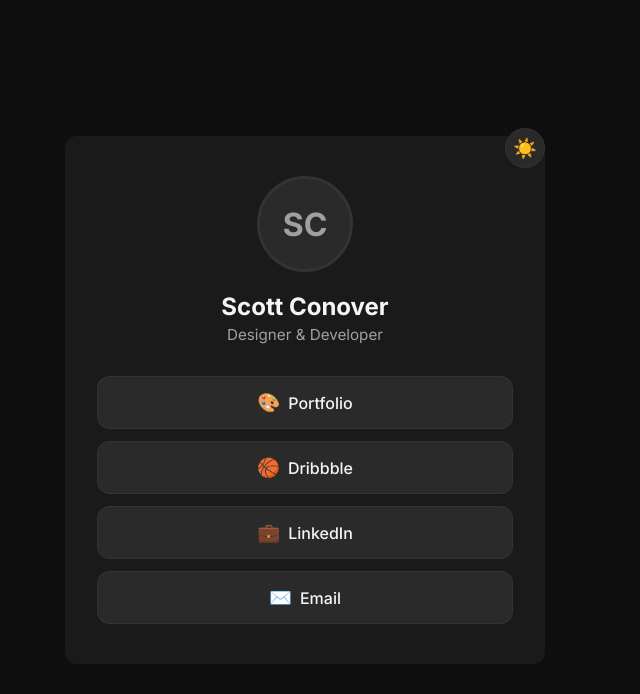
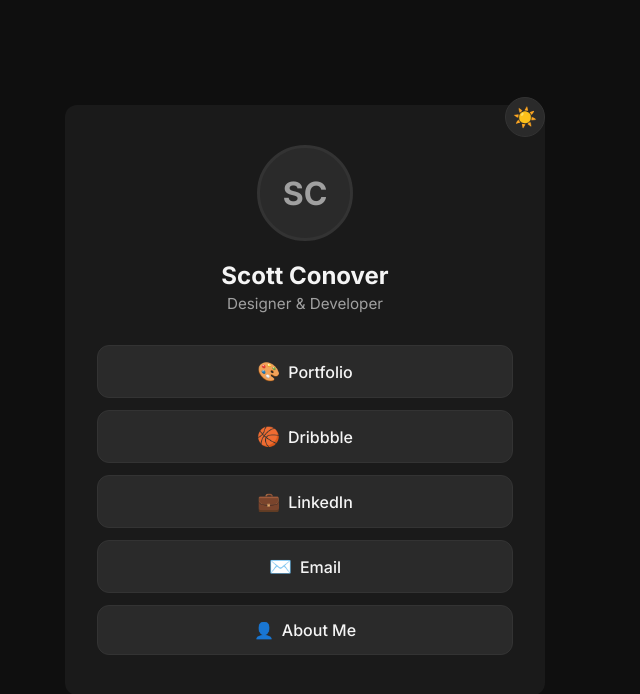
Before and after one commit to sconover88/First-Vue-App, a Vue app: page / in a window 1280 px wide. Shown: the top 694 px of the page, without its empty margins (335-975 px from the left). Built offline with nearby package versions, Linux system fonts and the light colour scheme.

Commit message:
Add About Me link and style to HomeView component

```diff
--- a/src/views/HomeView.vue
+++ b/src/views/HomeView.vue
@@ -1,4 +1,5 @@
 <script setup lang="ts">
+import { RouterLink } from 'vue-router'
 import LinkCard from '@/components/LinkCard.vue'
 import ThemeToggle from '@/components/ThemeToggle.vue'
 
@@ -27,6 +28,10 @@
           :url="link.url"
           :icon="link.icon"
         />
+        <RouterLink to="/about" class="link-btn">
+          <span class="link-icon">👤</span>
+          <span class="link-label">About Me</span>
+        </RouterLink>
       </div>
     </div>
   </div>
@@ -89,4 +94,36 @@
   flex-direction: column;
   gap: 0.75rem;
 }
+
+.link-btn {
+  display: flex;
+  align-items: center;
+  justify-content: center;
+  gap: 0.5rem;
+  padding: 0.875rem 1.25rem;
+  background: var(--btn-bg);
+  border: 1px solid var(--btn-border);
+  border-radius: var(--radius);
+  color: var(--text);
+  text-decoration: none;
+  font-size: 1rem;
+  font-weight: 500;
+  transition:
+    background-color var(--transition),
+    border-color var(--transition),
+    transform 0.2s ease,
+    box-shadow 0.2s ease;
+  cursor: pointer;
+}
+
+.link-btn:hover {
+  background: var(--btn-hover);
+  transform: translateY(-2px);
+  box-shadow: 0 4px 12px rgba(0, 0, 0, 0.15);
+}
+
+.link-btn:active {
+  transform: translateY(0);
+  box-shadow: none;
+}
 </style>
```
